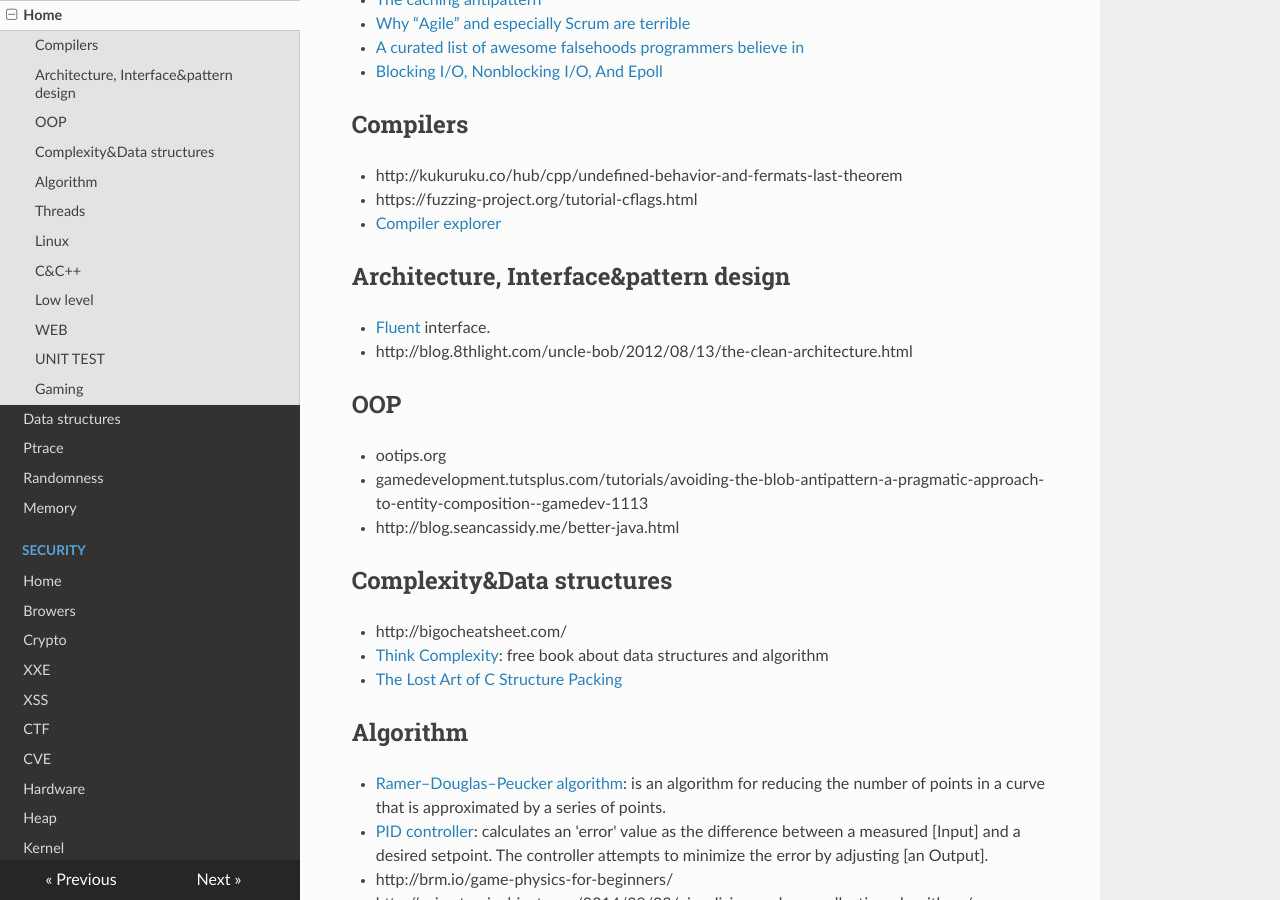
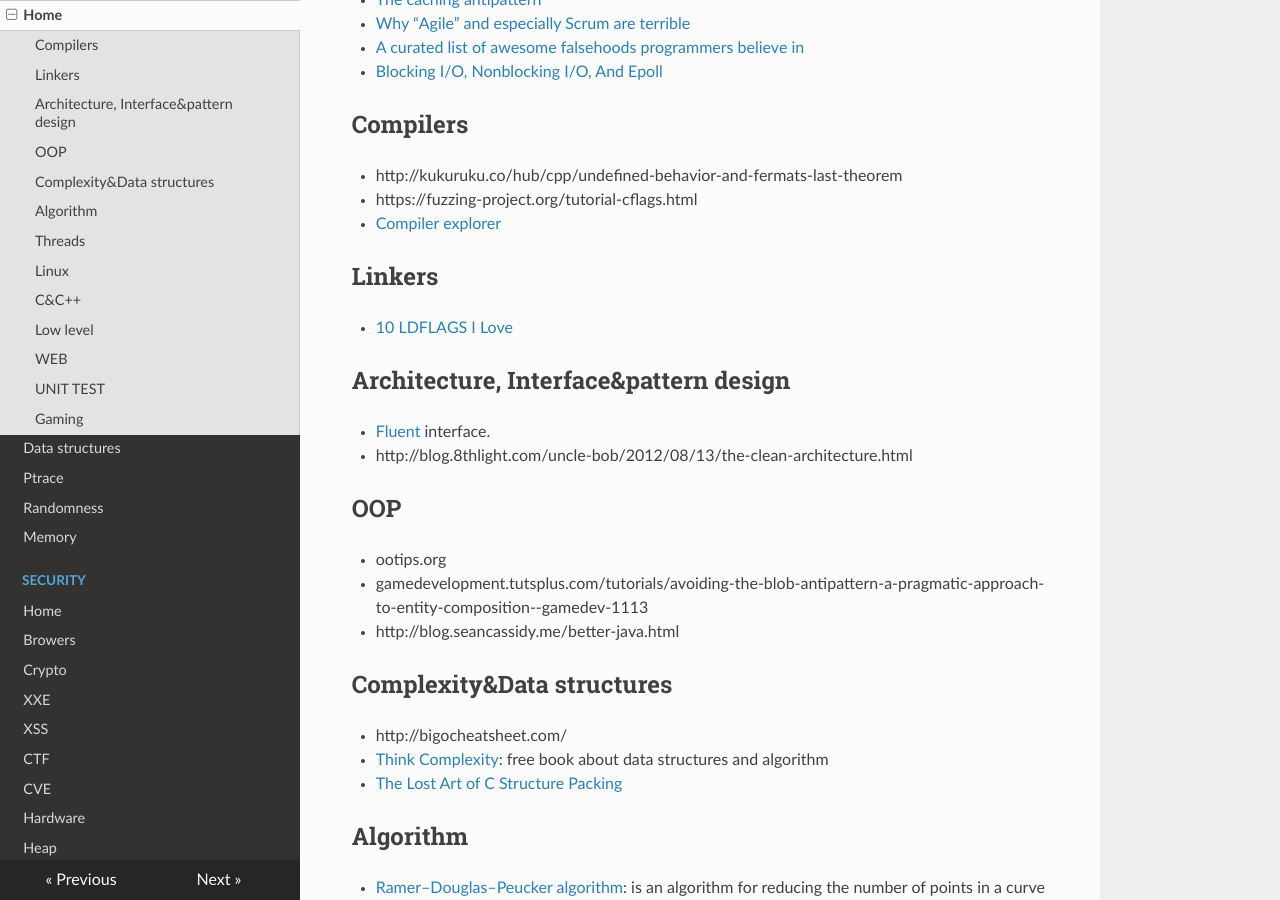
Before and after one commit to gipi/low-level, an MkDocs documentation site: the page built from docs/programming.md, in a window 1280 px wide and 900 px high, scrolled down 1398 px. Built offline with MkDocs 1.6.1, drawn with Linux system fonts in a browser that asks for light colours; nearby versions of some CDN libraries; old or Windows-style settings are respelled for this version of MkDocs.

Commit message:
Update programming.md

```diff
--- a/docs/programming.md
+++ b/docs/programming.md
@@ -59,6 +59,9 @@ From [Basics of the Unix Philosophy](http://catb.org/~esr/writings/taoup/html/ch
  - http://kukuruku.co/hub/cpp/undefined-behavior-and-fermats-last-theorem
  - https://fuzzing-project.org/tutorial-cflags.html
  - [Compiler explorer](http://godbolt.org/)
+## Linkers
+
+ - [10 LDFLAGS I Love](https://blog.jessfraz.com/post/top-10-favorite-ldflags/)
 
 ## Architecture, Interface&pattern design
 
```
